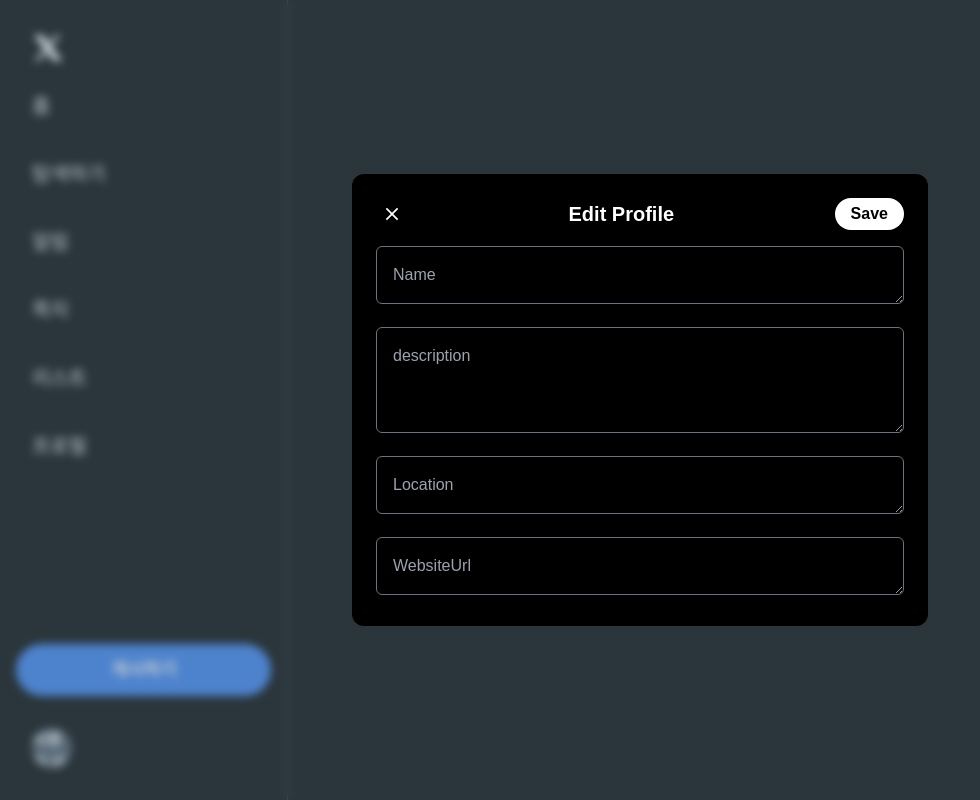
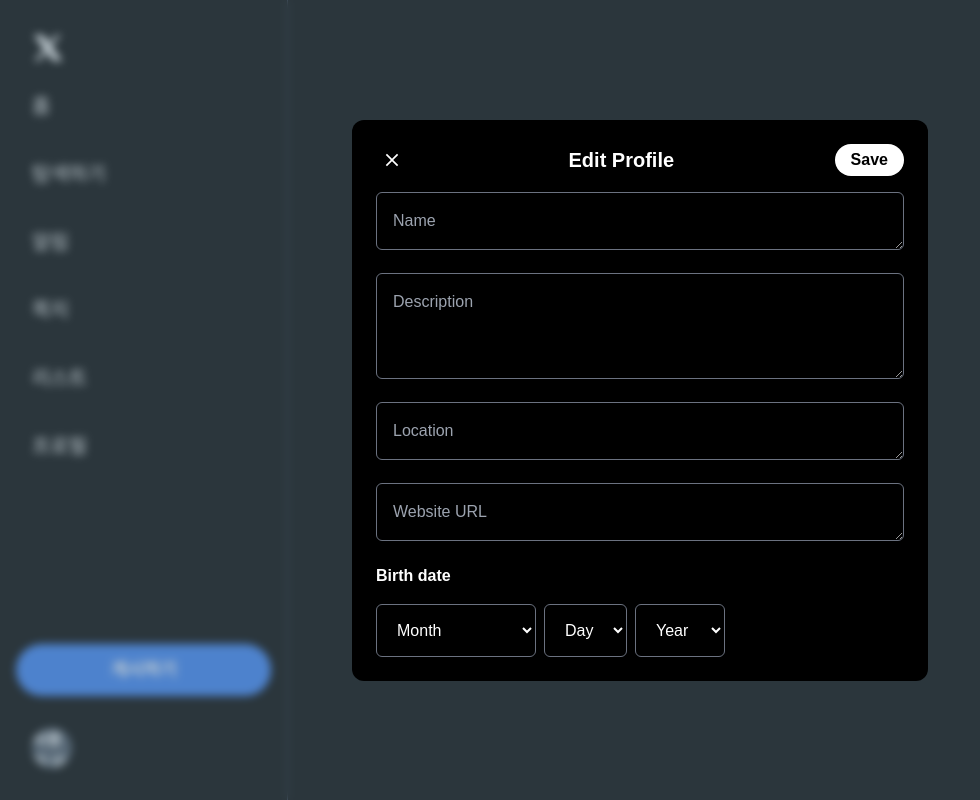
Before and after one commit to Leets-Official/Xcellent-FE, a Next.js app: page /settings/profile in a window 1280 px wide. Shown: the whole page, without its empty margins (0-980 px from the left). Built offline with nearby package versions, Linux system fonts and the light colour scheme.

Commit message:
feat:프로필 편집 모달에 생년월일 추가

```diff
--- a/src/app/(route)/(afterLogin)/_component/EditProfileModal.tsx
+++ b/src/app/(route)/(afterLogin)/_component/EditProfileModal.tsx
@@ -1,6 +1,6 @@
 'use client';
 
-import { useState } from 'react';
+import { useState, useEffect } from 'react';
 import { useRouter } from 'next/navigation';
 
 export default function EditProfileModal() {
@@ -19,6 +19,33 @@ export default function EditProfileModal() {
     websiteUrl: '',
   });
 
+  const [birthDate, setBirthDate] = useState({
+    month: 0,
+    day: 0,
+    year: 0,
+  });
+
+  const [days, setDays] = useState(Array.from({ length: 31 }, (_, i) => i + 1));
+  const years = Array.from(
+    { length: 80 },
+    (_, i) => new Date().getFullYear() - i,
+  );
+  const months = Array.from({ length: 12 }, (_, i) => i + 1);
+
+  useEffect(() => {
+    const getDaysInMonth = (month: number, year: number) => {
+      if (month === 2) return year % 4 === 0 ? 29 : 28;
+      if ([4, 6, 9, 11].includes(month)) return 30;
+      return 31;
+    };
+    setDays(
+      Array.from(
+        { length: getDaysInMonth(birthDate.month, birthDate.year) },
+        (_, i) => i + 1,
+      ),
+    );
+  }, [birthDate.month, birthDate.year]);
+
   const textareaFields = [
     {
       id: 'userName',
@@ -29,7 +56,7 @@ export default function EditProfileModal() {
     {
       id: 'description',
       name: 'description',
-      placeholder: 'description',
+      placeholder: 'Description',
       rows: 3,
     },
     {
@@ -41,7 +68,7 @@ export default function EditProfileModal() {
     {
       id: 'websiteUrl',
       name: 'websiteUrl',
-      placeholder: 'WebsiteUrl',
+      placeholder: 'Website URL',
       rows: 1,
     },
   ];
@@ -49,6 +76,10 @@ export default function EditProfileModal() {
   const handleInputChange = (e: React.ChangeEvent<HTMLTextAreaElement>) => {
     const { name, value } = e.target;
     setFormData({ ...formData, [name]: value });
+  };
+
+  const handleDateChange = (type: string, value: string) => {
+    setBirthDate(prevDate => ({ ...prevDate, [type]: value }));
   };
 
   const handleSubmit = async (e: React.FormEvent) => {
@@ -81,7 +112,9 @@ export default function EditProfileModal() {
                 aria-hidden="true"
                 className="fill-white"
               >
-                <path d="M10.59 12L4.54 5.96l1.42-1.42L12 10.59l6.04-6.05 1.42 1.42L13.41 12l6.05 6.04-1.42 1.42L12 13.41l-6.04 6.05-1.42-1.42L10.59 12z" />
+                <g>
+                  <path d="M10.59 12L4.54 5.96l1.42-1.42L12 10.59l6.04-6.05 1.42 1.42L13.41 12l6.05 6.04-1.42 1.42L12 13.41l-6.04 6.05-1.42-1.42L10.59 12z" />
+                </g>
               </svg>
             </button>
             <h2 className="text-xl font-bold text-white">Edit Profile</h2>
@@ -107,6 +140,55 @@ export default function EditProfileModal() {
                 />
               </div>
             ))}
+
+            <div className="text-white font-semibold">Birth date</div>
+            <div className="flex space-x-2">
+              <select
+                className="w-40 p-4 bg-transparent text-white border border-gray-500 rounded-md"
+                value={birthDate.month}
+                onChange={e => handleDateChange('month', e.target.value)}
+                required
+              >
+                <option value="" className="bg-black">
+                  Month
+                </option>
+                {months.map(m => (
+                  <option key={m} value={m} className="bg-black">
+                    {m}
+                  </option>
+                ))}
+              </select>
+              <select
+                className="w-1/8 p-4 bg-transparent text-white border border-gray-500 rounded-md"
+                value={birthDate.day}
+                onChange={e => handleDateChange('day', e.target.value)}
+                required
+              >
+                <option value="" className="bg-black">
+                  Day
+                </option>
+                {days.map(d => (
+                  <option key={d} value={d} className="bg-black">
+                    {d}
+                  </option>
+                ))}
+              </select>
+              <select
+                className="w-1/7 p-4 bg-transparent text-white border border-gray-500 rounded-md"
+                value={birthDate.year}
+                onChange={e => handleDateChange('year', e.target.value)}
+                required
+              >
+                <option value="" className="bg-black">
+                  Year
+                </option>
+                {years.map(y => (
+                  <option key={y} value={y} className="bg-black">
+                    {y}
+                  </option>
+                ))}
+              </select>
+            </div>
           </div>
         </form>
       </div>
```
